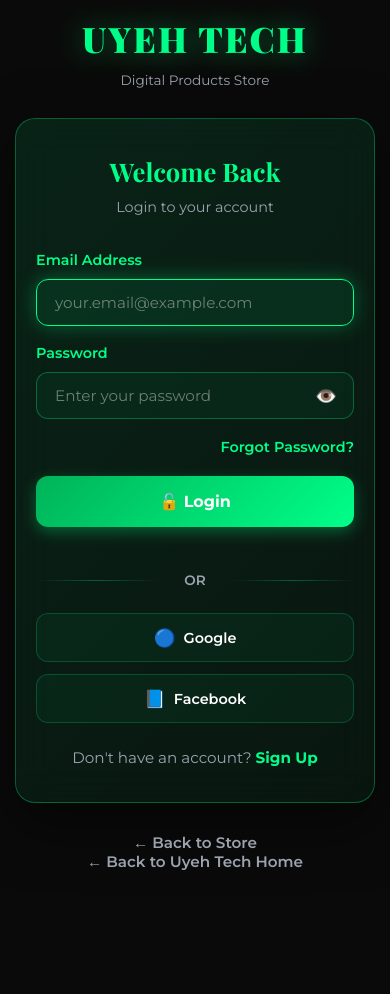
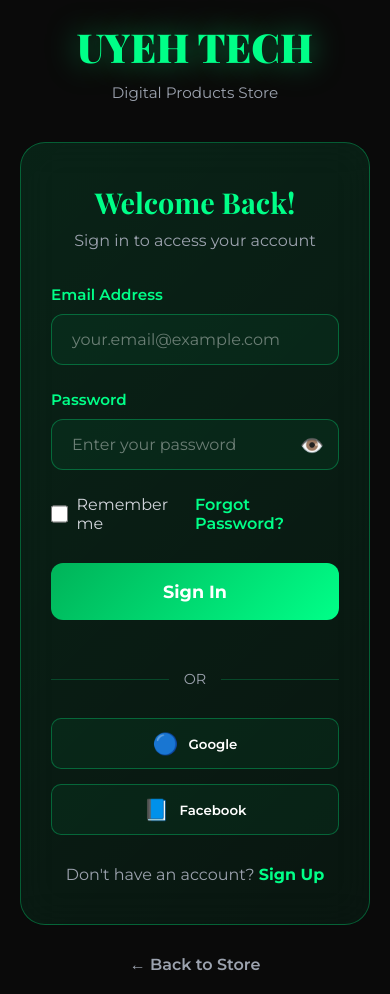
Before and after one commit to BayorTV68/Test, a plain HTML site: page store/login.html in a window 390 px wide. Before the commit the page ends 886 px from the top, so only its background shows below. Drawn offline with nearby package versions, Linux system fonts and the light colour scheme.

Commit message:
Refactor login page layout and styles
Refactor login page HTML and CSS for improved structure and styling.

```diff
--- a/store/login.html
+++ b/store/login.html
@@ -8,10 +8,7 @@
     <!-- Fonts -->
     <link href="https://fonts.googleapis.com/css2?family=Playfair+Display:wght@700;900&family=Montserrat:wght@300;400;500;600;700&display=swap" rel="stylesheet">
 
-    <!-- CSS -->
     <style>
-/* ========== UYEH TECH - LOGIN PAGE COMPLETE STYLES ========== */
-
         /* ========== RESET ========== */
         * {
             margin: 0;
@@ -28,7 +25,6 @@ body {
             align-items: center;
             justify-content: center;
             padding: 20px;
-    overflow-x: hidden;
         }
 
         /* ========== PARTICLES BACKGROUND ========== */
@@ -40,7 +36,6 @@ body {
             height: 100%;
             z-index: 0;
             overflow: hidden;
-    pointer-events: none;
         }
 
         .particle {
@@ -70,12 +65,12 @@ body {
             }
         }
 
-/* ========== CONTAINER ========== */
-.signup-container {
+        /* ========== LOGIN CONTAINER ========== */
+        .login-container {
             position: relative;
             z-index: 1;
             width: 100%;
-    max-width: 480px;
+            max-width: 450px;
             animation: fadeInUp 0.6s ease;
         }
 
@@ -103,47 +98,41 @@ body {
             color: #00ff88;
             text-shadow: 0 0 30px rgba(0, 255, 136, 0.5);
             margin-bottom: 10px;
-    letter-spacing: 2px;
         }
 
         .auth-logo-tagline {
             color: #9ca3af;
             font-size: 0.95rem;
-    font-weight: 400;
         }
 
-/* ========== LOGIN/SIGNUP BOX ========== */
-.signup-box {
+        /* ========== LOGIN FORM ========== */
+        .login-box {
             background: linear-gradient(135deg, rgba(0, 255, 136, 0.1), rgba(0, 255, 136, 0.05));
             border: 1px solid rgba(0, 255, 136, 0.3);
             border-radius: 25px;
             padding: 50px 40px;
             backdrop-filter: blur(20px);
-    box-shadow: 0 20px 60px rgba(0, 0, 0, 0.5);
         }
 
-.signup-header {
+        .login-header {
             text-align: center;
             margin-bottom: 35px;
         }
 
-.signup-title {
+        .login-title {
             font-family: 'Playfair Display', serif;
             font-size: 2rem;
             color: #00ff88;
             margin-bottom: 10px;
-    font-weight: 700;
         }
 
-.signup-subtitle {
+        .login-subtitle {
             color: #9ca3af;
-    font-size: 0.95rem;
         }
 
         /* ========== FORM ELEMENTS ========== */
         .form-group {
-    margin-bottom: 22px;
-    position: relative;
+            margin-bottom: 25px;
         }
 
         .form-label {
@@ -163,7 +152,7 @@ body {
             color: #fff;
             font-size: 1rem;
             font-family: 'Montserrat', sans-serif;
-    transition: all 0.3s ease;
+            transition: all 0.3s;
         }
 
         .form-input:focus {
@@ -177,12 +166,7 @@ body {
             color: rgba(255, 255, 255, 0.4);
         }
 
-.form-input:disabled {
-    opacity: 0.6;
-    cursor: not-allowed;
-}
-
-/* ========== PASSWORD WRAPPER ========== */
+        /* ========== PASSWORD TOGGLE ========== */
         .password-wrapper {
             position: relative;
         }
@@ -197,35 +181,50 @@ body {
             color: #00ff88;
             cursor: pointer;
             font-size: 1.2rem;
-    transition: all 0.3s ease;
-    padding: 5px;
+            transition: all 0.3s;
         }
 
         .password-toggle:hover {
             transform: translateY(-50%) scale(1.1);
         }
 
-/* ========== FORGOT PASSWORD LINK ========== */
-.forgot-password-link {
-    text-align: right;
-    margin-bottom: 20px;
+        /* ========== REMEMBER & FORGOT ========== */
+        .form-options {
+            display: flex;
+            justify-content: space-between;
+            align-items: center;
+            margin-bottom: 30px;
         }
 
-.forgot-password-link a {
+        .remember-me {
+            display: flex;
+            align-items: center;
+            gap: 8px;
+            color: #d1d5db;
+            cursor: pointer;
+        }
+
+        .remember-me input[type="checkbox"] {
+            width: 18px;
+            height: 18px;
+            cursor: pointer;
+            accent-color: #00ff88;
+        }
+
+        .forgot-password {
             color: #00ff88;
             text-decoration: none;
-    font-size: 0.9rem;
             font-weight: 600;
-    transition: all 0.3s ease;
+            transition: all 0.3s;
         }
 
-.forgot-password-link a:hover {
+        .forgot-password:hover {
             color: #00cc66;
             text-decoration: underline;
         }
 
         /* ========== BUTTONS ========== */
-.signup-btn {
+        .login-btn {
             width: 100%;
             padding: 18px;
             background: linear-gradient(135deg, #00b359, #00ff88);
@@ -235,22 +234,21 @@ body {
             font-size: 1.1rem;
             font-weight: 700;
             cursor: pointer;
-    transition: all 0.3s ease;
+            transition: all 0.3s;
             font-family: 'Montserrat', sans-serif;
             margin-bottom: 20px;
-    box-shadow: 0 5px 15px rgba(0, 255, 136, 0.3);
         }
 
-.signup-btn:hover {
+        .login-btn:hover {
             transform: translateY(-3px);
             box-shadow: 0 10px 30px rgba(0, 255, 136, 0.5);
         }
 
-.signup-btn:active {
+        .login-btn:active {
             transform: translateY(-1px);
         }
 
-.signup-btn:disabled {
+        .login-btn:disabled {
             opacity: 0.6;
             cursor: not-allowed;
             transform: none;
@@ -261,7 +259,7 @@ body {
             display: flex;
             align-items: center;
             margin: 30px 0;
-    gap: 15px;
+            color: #9ca3af;
         }
 
         .divider::before,
@@ -269,74 +267,67 @@ body {
             content: '';
             flex: 1;
             height: 1px;
-    background: linear-gradient(90deg, transparent, rgba(0, 255, 136, 0.3), transparent);
+            background: rgba(0, 255, 136, 0.2);
         }
 
         .divider span {
-    color: #9ca3af;
-    font-size: 0.85rem;
-    font-weight: 600;
-    padding: 0 10px;
+            padding: 0 15px;
+            font-size: 0.9rem;
         }
 
         /* ========== SOCIAL LOGIN ========== */
-.social-signup {
+        .social-login {
             display: grid;
             grid-template-columns: 1fr 1fr;
             gap: 15px;
-    margin-bottom: 25px;
+            margin-bottom: 30px;
         }
 
         .social-btn {
-    padding: 14px 20px;
+            padding: 12px;
             background: rgba(0, 255, 136, 0.05);
-    border: 1px solid rgba(0, 255, 136, 0.2);
-    border-radius: 12px;
+            border: 1px solid rgba(0, 255, 136, 0.3);
+            border-radius: 10px;
             color: #fff;
-    font-size: 0.95rem;
             font-weight: 600;
             cursor: pointer;
-    transition: all 0.3s ease;
-    font-family: 'Montserrat', sans-serif;
+            transition: all 0.3s;
             display: flex;
             align-items: center;
             justify-content: center;
-    gap: 8px;
+            gap: 10px;
+            font-family: 'Montserrat', sans-serif;
         }
 
         .social-btn:hover {
             background: rgba(0, 255, 136, 0.1);
-    border-color: rgba(0, 255, 136, 0.4);
             transform: translateY(-2px);
-    box-shadow: 0 5px 15px rgba(0, 255, 136, 0.2);
-}
-
-.social-btn:active {
-    transform: translateY(0);
         }
 
         .social-icon {
-    font-size: 1.2rem;
+            font-size: 1.3rem;
         }
 
-/* ========== MESSAGES ========== */
-.success-message {
-    background: rgba(0, 255, 136, 0.2);
-    border: 1px solid rgba(0, 255, 136, 0.4);
-    color: #00ff88;
-    padding: 12px 18px;
-    border-radius: 10px;
-    margin-bottom: 20px;
-    display: none;
-    align-items: center;
-    gap: 10px;
-    animation: slideDown 0.3s ease;
+        /* ========== SIGNUP LINK ========== */
+        .signup-link {
+            text-align: center;
+            color: #9ca3af;
+            margin-top: 25px;
         }
 
-.success-message.show {
-    display: flex;
+        .signup-link a {
+            color: #00ff88;
+            font-weight: 700;
+            text-decoration: none;
+            transition: all 0.3s;
         }
 
+        .signup-link a:hover {
+            color: #00cc66;
+            text-decoration: underline;
+        }
+
+        /* ========== ERROR MESSAGE ========== */
         .error-message {
             background: rgba(255, 68, 68, 0.2);
             border: 1px solid rgba(255, 68, 68, 0.4);
@@ -347,42 +338,14 @@ body {
             display: none;
             align-items: center;
             gap: 10px;
-    animation: slideDown 0.3s ease;
         }
 
         .error-message.show {
             display: flex;
         }
 
-@keyframes slideDown {
-    from {
-        opacity: 0;
-        transform: translateY(-10px);
-    }
-    to {
-        opacity: 1;
-        transform: translateY(0);
-    }
-}
-
-/* ========== LINKS ========== */
-.login-link {
-    text-align: center;
-    color: #9ca3af;
-    margin-top: 20px;
-    font-size: 0.95rem;
-}
-
-.login-link a {
-    color: #00ff88;
-    font-weight: 700;
-    text-decoration: none;
-    transition: all 0.3s ease;
-}
-
-.login-link a:hover {
-    color: #00cc66;
-    text-decoration: underline;
+        .error-icon {
+            font-size: 1.2rem;
         }
 
         /* ========== BACK TO STORE ========== */
@@ -395,11 +358,10 @@ body {
             color: #9ca3af;
             text-decoration: none;
             font-weight: 600;
-    transition: all 0.3s ease;
+            transition: all 0.3s;
             display: inline-flex;
             align-items: center;
             gap: 8px;
-    font-size: 0.95rem;
         }
 
         .back-link:hover {
@@ -407,11 +369,29 @@ body {
             transform: translateX(-3px);
         }
 
+        /* ========== RESPONSIVE ========== */
+        @media (max-width: 600px) {
+            .login-box {
+                padding: 40px 30px;
+            }
+
+            .auth-logo-text {
+                font-size: 2.5rem;
+            }
+
+            .login-title {
+                font-size: 1.8rem;
+            }
+
+            .social-login {
+                grid-template-columns: 1fr;
+            }
+        }
+
         /* ========== LOADING STATE ========== */
         .btn-loading {
             position: relative;
-    color: transparent !important;
-    pointer-events: none;
+            color: transparent;
         }
 
         .btn-loading::after {
@@ -429,177 +409,7 @@ body {
         }
 
         @keyframes spin {
-    to {
-        transform: translate(-50%, -50%) rotate(360deg);
-    }
-}
-
-/* ========== RESPONSIVE ========== */
-@media (max-width: 600px) {
-    body {
-        padding: 15px;
-    }
-
-    .signup-container {
-        max-width: 100%;
-    }
-
-    .signup-box {
-        padding: 40px 25px;
-        border-radius: 20px;
-    }
-
-    .auth-logo {
-        margin-bottom: 30px;
-    }
-
-    .auth-logo-text {
-        font-size: 2.5rem;
-    }
-
-    .auth-logo-tagline {
-        font-size: 0.85rem;
-    }
-
-    .signup-title {
-        font-size: 1.8rem;
-    }
-
-    .signup-subtitle {
-        font-size: 0.9rem;
-    }
-
-    .form-input {
-        padding: 13px 18px;
-        font-size: 0.95rem;
-    }
-
-    .form-label {
-        font-size: 0.9rem;
-    }
-
-    .signup-btn {
-        padding: 16px;
-        font-size: 1rem;
-    }
-
-    .password-toggle {
-        font-size: 1.1rem;
-        right: 12px;
-    }
-
-    .social-signup {
-        grid-template-columns: 1fr;
-        gap: 12px;
-    }
-
-    .social-btn {
-        padding: 13px 18px;
-        font-size: 0.9rem;
-    }
-
-    .divider {
-        margin: 25px 0;
-    }
-}
-
-@media (max-width: 400px) {
-    .signup-box {
-        padding: 35px 20px;
-    }
-
-    .auth-logo-text {
-        font-size: 2.2rem;
-    }
-
-    .signup-title {
-        font-size: 1.6rem;
-    }
-
-    .form-group {
-        margin-bottom: 18px;
-    }
-
-    .social-icon {
-        font-size: 1.1rem;
-    }
-}
-
-/* ========== FOCUS STYLES ========== */
-*:focus {
-    outline: 2px solid rgba(0, 255, 136, 0.5);
-    outline-offset: 2px;
-}
-
-button:focus,
-input:focus,
-a:focus {
-    outline: 2px solid rgba(0, 255, 136, 0.5);
-    outline-offset: 2px;
-}
-
-/* ========== SMOOTH SCROLLING ========== */
-html {
-    scroll-behavior: smooth;
-}
-
-/* ========== SELECTION STYLES ========== */
-::selection {
-    background: rgba(0, 255, 136, 0.3);
-    color: #fff;
-}
-
-::-moz-selection {
-    background: rgba(0, 255, 136, 0.3);
-    color: #fff;
-}
-
-/* ========== HOVER EFFECTS FOR LINKS ========== */
-a {
-    position: relative;
-    transition: all 0.3s ease;
-}
-
-/* ========== ADDITIONAL POLISH ========== */
-input:-webkit-autofill,
-input:-webkit-autofill:hover,
-input:-webkit-autofill:focus {
-    -webkit-text-fill-color: #fff;
-    -webkit-box-shadow: 0 0 0px 1000px rgba(0, 255, 136, 0.05) inset;
-    transition: background-color 5000s ease-in-out 0s;
-    border: 1px solid rgba(0, 255, 136, 0.3);
-}
-
-/* ========== ENHANCED ANIMATIONS ========== */
-@keyframes pulse {
-    0%, 100% {
-        opacity: 1;
-    }
-    50% {
-        opacity: 0.5;
-    }
-}
-
-.loading-pulse {
-    animation: pulse 1.5s ease-in-out infinite;
-}
-
-/* ========== CUSTOM SCROLLBAR (if content overflows) ========== */
-::-webkit-scrollbar {
-    width: 8px;
-}
-
-::-webkit-scrollbar-track {
-    background: rgba(0, 255, 136, 0.05);
-}
-
-::-webkit-scrollbar-thumb {
-    background: rgba(0, 255, 136, 0.3);
-    border-radius: 4px;
-}
-
-::-webkit-scrollbar-thumb:hover {
-    background: rgba(0, 255, 136, 0.5);
+            to { transform: translate(-50%, -50%) rotate(360deg); }
         }
     </style>
 </head>
@@ -618,7 +428,7 @@ input:-webkit-autofill:focus {
     </div>
 
     <!-- Login Container -->
-    <div class="signup-container">
+    <div class="login-container">
         <!-- Logo -->
         <div class="auth-logo">
             <div class="auth-logo-text">UYEH TECH</div>
@@ -626,22 +436,16 @@ input:-webkit-autofill:focus {
         </div>
 
         <!-- Login Box -->
-        <div class="signup-box">
-            <div class="signup-header">
-                <h1 class="signup-title">Welcome Back</h1>
-                <p class="signup-subtitle">Login to your account</p>
+        <div class="login-box">
+            <div class="login-header">
+                <h1 class="login-title">Welcome Back!</h1>
+                <p class="login-subtitle">Sign in to access your account</p>
             </div>
 
             <!-- Error Message -->
             <div class="error-message" id="errorMessage">
-                <span>⚠️</span>
-                <span id="errorText">Error message</span>
-            </div>
-
-            <!-- Success Message -->
-            <div class="success-message" id="successMessage">
-                <span>✅</span>
-                <span>Login successful! Redirecting...</span>
+                <span class="error-icon">⚠️</span>
+                <span id="errorText">Invalid email or password</span>
             </div>
 
             <!-- Login Form -->
@@ -670,22 +474,23 @@ input:-webkit-autofill:focus {
                         <button
                             type="button"
                             class="password-toggle"
-                            id="passwordToggle"
+                            onclick="togglePassword()"
                         >
                             👁️
                         </button>
                     </div>
                 </div>
 
-                <!-- Forgot Password Link -->
-                <div style="text-align: right; margin-bottom: 20px;">
-                    <a href="forgot-password.html" style="color: #00ff88; text-decoration: none; font-size: 0.9rem; font-weight: 600; transition: all 0.3s;">
-                        Forgot Password?
-                    </a>
+                <div class="form-options">
+                    <label class="remember-me">
+                        <input type="checkbox" id="rememberMe">
+                        <span>Remember me</span>
+                    </label>
+                    <a href="#" class="forgot-password">Forgot Password?</a>
                 </div>
 
-                <button type="submit" class="signup-btn" id="loginBtn">
-                    🔓 Login
+                <button type="submit" class="login-btn" id="loginBtn">
+                    Sign In
                 </button>
             </form>
 
@@ -695,7 +500,7 @@ input:-webkit-autofill:focus {
             </div>
 
             <!-- Social Login -->
-            <div class="social-signup">
+            <div class="social-login">
                 <button class="social-btn" onclick="socialLogin('google')">
                     <span class="social-icon">🔵</span>
                     Google
@@ -707,131 +512,108 @@ input:-webkit-autofill:focus {
             </div>
 
             <!-- Signup Link -->
-            <div class="login-link">
+            <div class="signup-link">
                 Don't have an account? <a href="signup.html">Sign Up</a>
             </div>
         </div>
 
         <!-- Back to Store -->
         <div class="back-to-store">
-            <a href="store.html" class="back-link">
+            <a href="index.html" class="back-link">
                 ← Back to Store
-            </a><br>
-            <a href="index.html" class="back-link">
-                ← Back to Uyeh Tech Home
             </a>
         </div>
     </div>
 
     <!-- JavaScript -->
     <script>
-// ========== UYEH TECH - LOGIN PAGE JAVASCRIPT ==========
+        // Toggle password visibility
+        function togglePassword() {
+            const passwordInput = document.getElementById('password');
+            const toggleBtn = document.querySelector('.password-toggle');
 
-// Configuration
-const API_URL = 'https://uyehtechbackend.onrender.com';
+            if (passwordInput.type === 'password') {
+                passwordInput.type = 'text';
+                toggleBtn.textContent = '🙈';
+            } else {
+                passwordInput.type = 'password';
+                toggleBtn.textContent = '👁️';
+            }
+        }
 
-// In-memory session storage (replaces localStorage)
-const sessionData = {
-    token: null,
-    user: null
-};
+        // Handle form submission
+        document.getElementById('loginForm').addEventListener('submit', async function(e) {
+            e.preventDefault();
 
-// DOM Elements
-const loginForm = document.getElementById('loginForm');
-const emailInput = document.getElementById('email');
-const passwordInput = document.getElementById('password');
-const passwordToggle = document.getElementById('passwordToggle');
+            const email = document.getElementById('email').value;
+            const password = document.getElementById('password').value;
+            const rememberMe = document.getElementById('rememberMe').checked;
             const loginBtn = document.getElementById('loginBtn');
             const errorMessage = document.getElementById('errorMessage');
-const errorText = document.getElementById('errorText');
-const successMessage = document.getElementById('successMessage');
 
-// Toggle Password Visibility - FIXED
-passwordToggle.addEventListener('click', () => {
-    const type = passwordInput.type === 'password' ? 'text' : 'password';
-    passwordInput.type = type;
-});
+            // Hide error message
+            errorMessage.classList.remove('show');
 
-// ========== HANDLE LOGIN FORM SUBMISSION ==========
-loginForm.addEventListener('submit', async function(e) {
-    e.preventDefault();
-
-    const email = emailInput.value.trim();
-    const password = passwordInput.value;
-
-    // Validate inputs
+            // Validate
             if (!email || !password) {
                 showError('Please fill in all fields');
                 return;
             }
 
-    // Validate email format
-    const emailRegex = /^[^\s@]+@[^\s@]+\.[^\s@]+$/;
-    if (!emailRegex.test(email)) {
-        showError('Please enter a valid email address');
-        return;
-    }
-
-    // Show loading state
+            // Show loading
             loginBtn.disabled = true;
             loginBtn.classList.add('btn-loading');
 
             try {
-        const response = await fetch(`${API_URL}/api/auth/login`, {
-            method: 'POST',
-            headers: {
-                'Content-Type': 'application/json'
-            },
-            body: JSON.stringify({
-                email,
-                password
-            })
-        });
+                // Simulate API call (replace with real backend call)
+                await new Promise(resolve => setTimeout(resolve, 1500));
 
-        const data = await response.json();
+                // FOR DEMO: Accept any email/password
+                // In production, this will call your backend API
 
-        if (data.success) {
-            // Save authentication token and user data to in-memory storage
-            sessionData.token = data.token;
-            sessionData.user = data.user;
+                const userData = {
+                    email: email,
+                    name: email.split('@')[0],
+                    token: 'demo_jwt_token_' + Date.now()
+                };
 
-            // Show success message
-            successMessage.classList.add('show');
+                // Save to localStorage
+                localStorage.setItem('user', JSON.stringify(userData));
 
-            // Redirect to dashboard after 1.5 seconds
+                if (rememberMe) {
+                    localStorage.setItem('rememberMe', 'true');
+                }
+
+                // Show success notification
+                showNotification('✅ Login successful! Redirecting...');
+
+                // Redirect to dashboard
                 setTimeout(() => {
                     window.location.href = 'dashboard.html';
-            }, 1500);
-        } else {
-            throw new Error(data.message || 'Login failed');
-        }
+                }, 1000);
 
             } catch (error) {
-        console.error('Login Error:', error);
-        showError(error.message || 'Login failed. Please check your credentials.');
+                showError('Login failed. Please try again.');
                 loginBtn.disabled = false;
                 loginBtn.classList.remove('btn-loading');
             }
         });
 
-// ========== SOCIAL LOGIN FUNCTION ==========
-function socialLogin(provider) {
-    showNotification(`🔄 ${provider.charAt(0).toUpperCase() + provider.slice(1)} login coming soon!`);
-    console.log(`Social login with ${provider} clicked`);
-}
+        // Show error message
+        function showError(message) {
+            const errorMessage = document.getElementById('errorMessage');
+            const errorText = document.getElementById('errorText');
 
-// ========== SHOW ERROR MESSAGE ==========
-function showError(message) {
             errorText.textContent = message;
             errorMessage.classList.add('show');
 
-    // Hide after 5 seconds
+            // Auto-hide after 5 seconds
             setTimeout(() => {
                 errorMessage.classList.remove('show');
             }, 5000);
         }
 
-// ========== SHOW NOTIFICATION ==========
+        // Show notification
         function showNotification(message) {
             const notification = document.createElement('div');
             notification.style.cssText = `
@@ -845,59 +627,33 @@ function showNotification(message) {
                 font-weight: 600;
                 box-shadow: 0 10px 30px rgba(0, 255, 136, 0.4);
                 z-index: 10000;
-        max-width: 400px;
-        white-space: pre-line;
-        font-family: 'Montserrat', sans-serif;
                 animation: slideIn 0.3s ease;
             `;
             notification.textContent = message;
 
             document.body.appendChild(notification);
 
-    // Remove after 5 seconds with animation
             setTimeout(() => {
-        notification.style.opacity = '0';
-        notification.style.transform = 'translateX(400px)';
-        notification.style.transition = 'all 0.3s';
+                notification.style.animation = 'slideOut 0.3s ease';
                 setTimeout(() => notification.remove(), 300);
-    }, 5000);
+            }, 3000);
         }
 
-// ========== CHECK IF USER IS ALREADY LOGGED IN ==========
+        // Social login
+        function socialLogin(provider) {
+            showNotification(`🚀 ${provider.charAt(0).toUpperCase() + provider.slice(1)} login coming soon!`);
+
+            // In production, this will redirect to OAuth provider
+            // Example for Google:
+            // window.location.href = 'https://accounts.google.com/o/oauth2/auth?client_id=...';
+        }
+
+        // Check if user is already logged in
         window.addEventListener('DOMContentLoaded', () => {
-    if (sessionData.token && sessionData.user) {
-        // User is already logged in in this session, redirect to dashboard
+            const user = localStorage.getItem('user');
+            if (user) {
+                // Already logged in, redirect to dashboard
                 window.location.href = 'dashboard.html';
-    }
-});
-
-// ========== HANDLE ENTER KEY ON INPUT FIELDS ==========
-emailInput.addEventListener('keypress', function(e) {
-    if (e.key === 'Enter') {
-        e.preventDefault();
-        passwordInput.focus();
-    }
-});
-
-passwordInput.addEventListener('keypress', function(e) {
-    if (e.key === 'Enter') {
-        e.preventDefault();
-        loginForm.dispatchEvent(new Event('submit'));
-    }
-});
-
-// ========== AUTO-FOCUS EMAIL INPUT ON PAGE LOAD ==========
-window.addEventListener('load', () => {
-    emailInput.focus();
-});
-
-// ========== HANDLE BROWSER BACK BUTTON ==========
-window.addEventListener('pageshow', function(event) {
-    // If page is loaded from cache (back button), check login status
-    if (event.persisted) {
-        if (sessionData.token) {
-            window.location.href = 'dashboard.html';
-        }
             }
         });
     </script>
```
Lines whose indentation alone changed are shown as unchanged.
